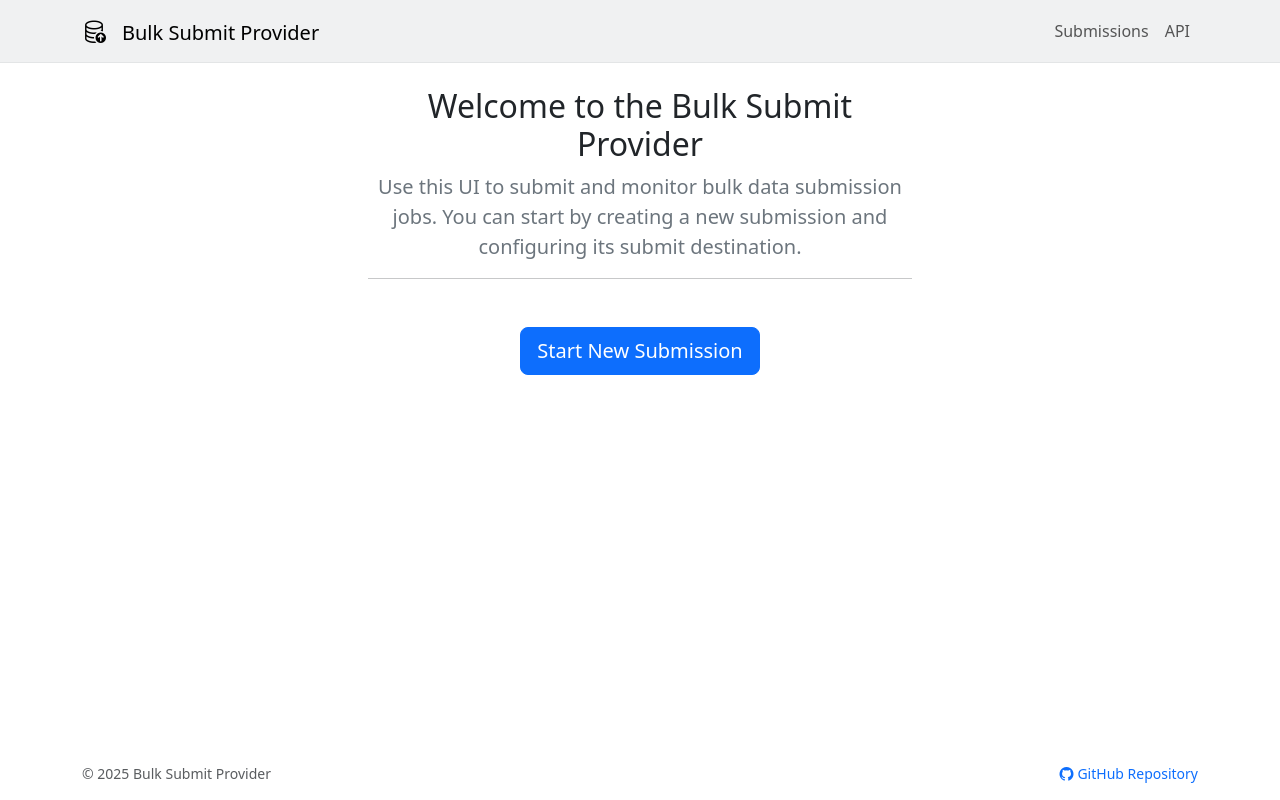
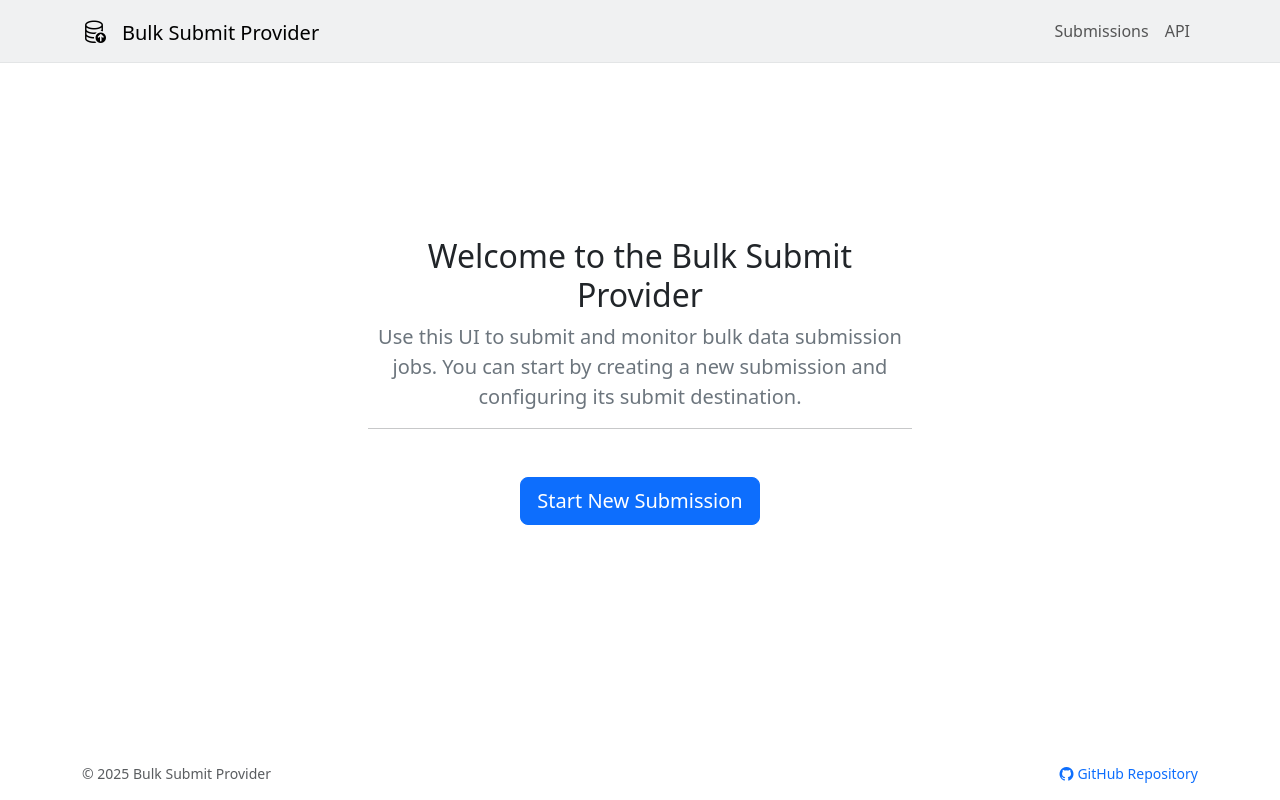
Before and after one commit to smart-on-fhir/bulk-submit-provider, a React (Vite) app in the folder frontend/: page / in a window 1280 px wide. Built offline with nearby package versions, Linux system fonts and the light colour scheme.

Commit message:
UI tweaks

```diff
--- a/frontend/src/components/Docs.tsx
+++ b/frontend/src/components/Docs.tsx
@@ -38,7 +38,7 @@ const MarkdownEmbed = () => {
   }, []);
 
   return (
-    <div className={ "markdown-container" + (markdown ? '' : ' text-center flex-grow-1 d-flex flex-column justify-content-center align-self-center') }>
+    <div className={ "markdown-container small" + (markdown ? '' : ' text-center flex-grow-1 d-flex flex-column justify-content-center align-self-center') }>
       <ReactMarkdown
         // Allow GitHub-flavored markdown (tables, task-lists, strikethrough)
         remarkPlugins={[remarkGfm]}
--- a/frontend/src/components/Layout.tsx
+++ b/frontend/src/components/Layout.tsx
@@ -29,7 +29,7 @@ export const Layout: React.FC<{ children?: React.ReactNode }> = ({ children }) =
       </header>
 
       <main className="flex-fill d-flex flex-column">
-        <div className="container py-4 h-100 d-flex flex-column">
+        <div className="container py-4 h-100 d-flex flex-column flex-fill">
           {children}
         </div>
       </main>
```
